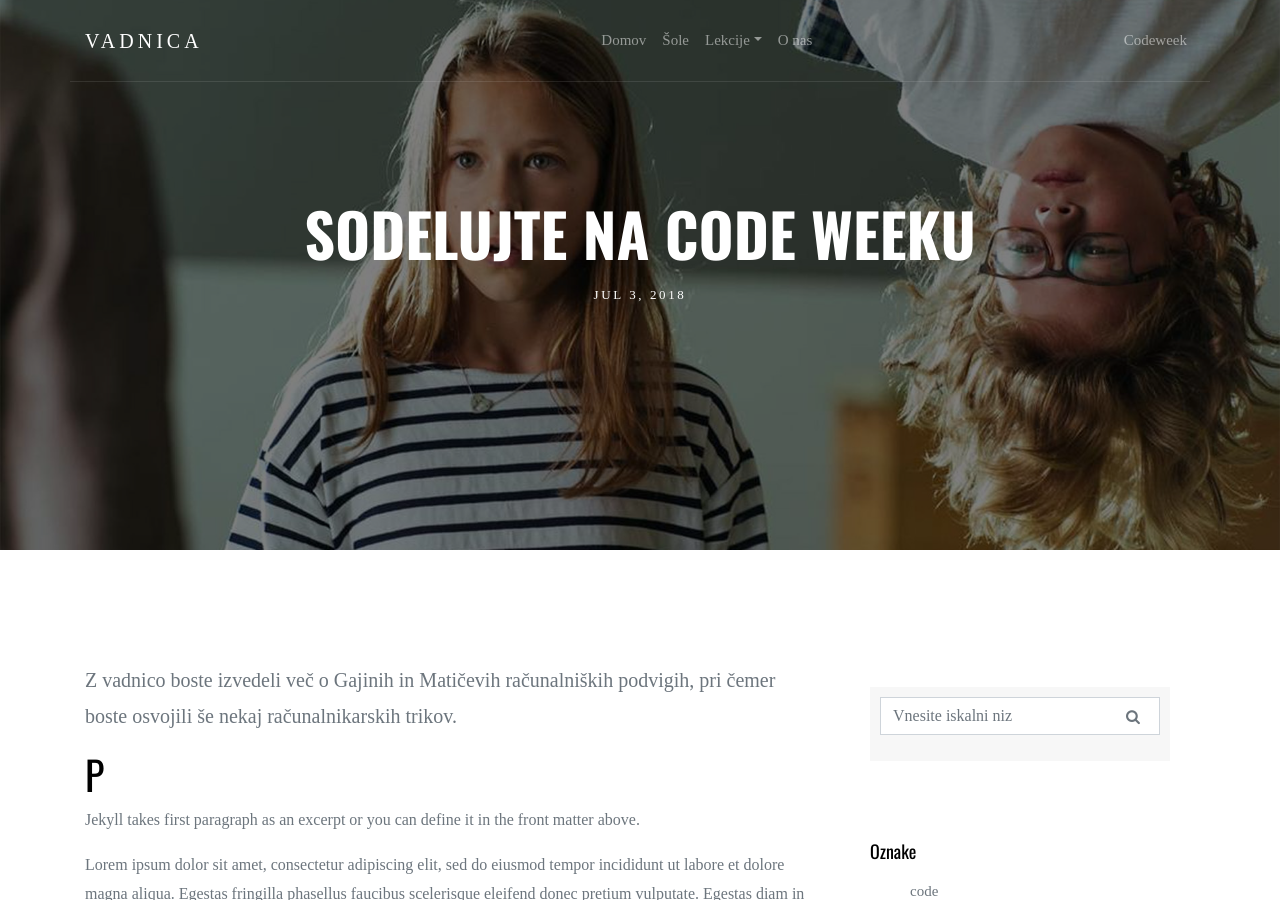
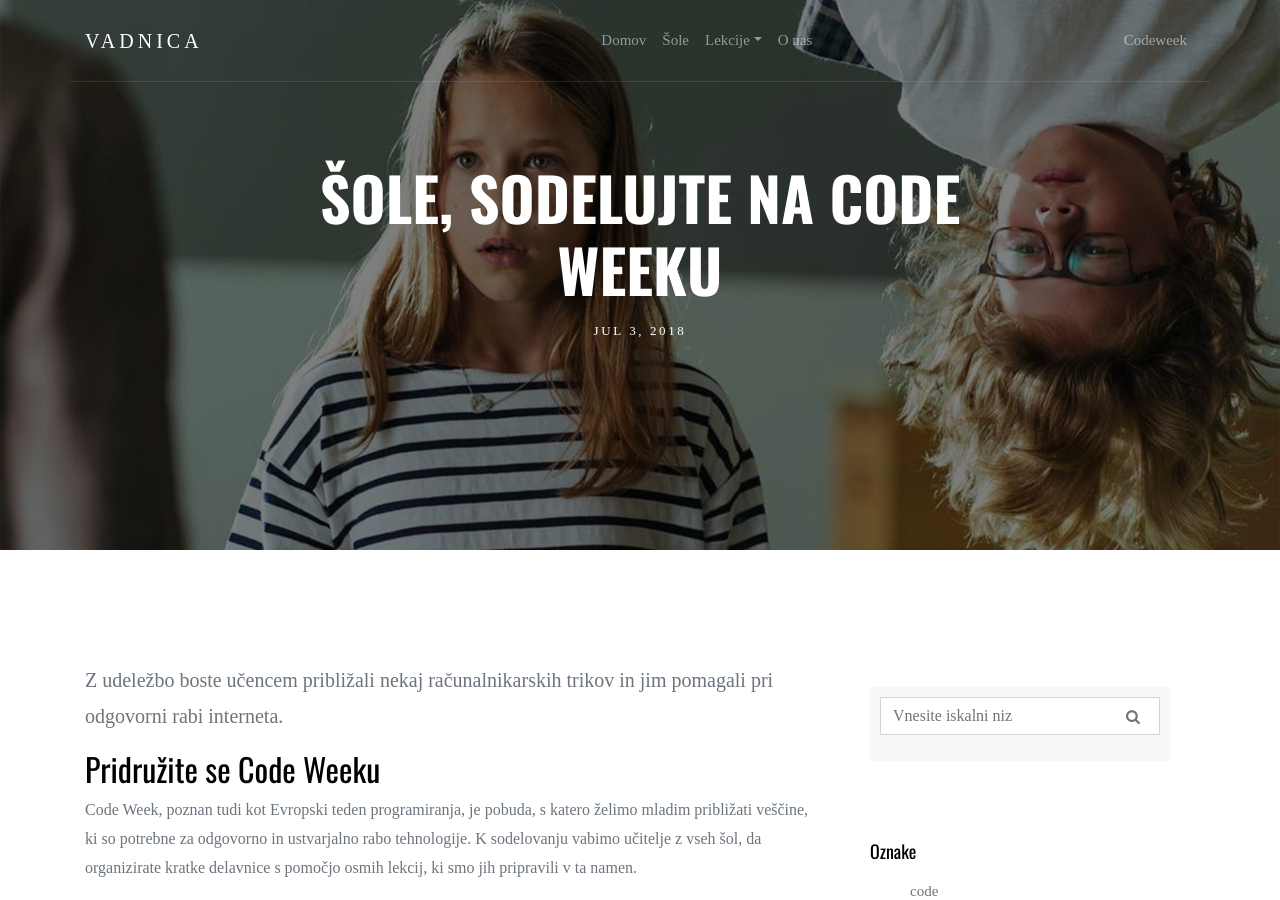
Before and after one commit to codeweeksi/gajin-svet, a Jekyll site: the page built from _featured/featured-article2.md, in a window 1280 px wide and 900 px high. Built offline with Jekyll 4.4.1, drawn with Linux system fonts in a browser that asks for light colours; some web fonts are replaced; comment, search, counter and statistics services are not loaded; some of the changed text lies outside the part shown.

Commit message:
edited text

```diff
--- a/_featured/featured-article2.md
+++ b/_featured/featured-article2.md
@@ -1,17 +1,23 @@
 ---
 layout: post
-title:  "Sodelujte na Code Weeku"
+title:  "Šole, sodelujte na Code Weeku"
 date:   2018-07-03 18:00:02 +0200
 image:  assets/images/pic04.jpg
 tags: code week, gajin svet
 published: true
-excerpt: Z vadnico boste izvedeli več o Gajinih in Matičevih računalniških podvigih, pri čemer boste osvojili še nekaj računalnikarskih trikov.
+excerpt: Z udeležbo boste učencem približali nekaj računalnikarskih trikov in jim pomagali pri odgovorni rabi interneta.
 
 ---
 
-# P
-Jekyll takes first paragraph as an excerpt or you can define it in the front matter above.
+## Pridružite se Code Weeku
+Code Week, poznan tudi kot Evropski teden programiranja, je pobuda, s katero želimo mladim približati veščine, ki so potrebne za odgovorno in ustvarjalno rabo tehnologije. K sodelovanju vabimo učitelje z vseh šol, da organizirate kratke delavnice s pomočjo osmih lekcij, ki smo jih pripravili v ta namen.
 
-Lorem ipsum dolor sit amet, consectetur adipiscing elit, sed do eiusmod tempor incididunt ut labore et dolore magna aliqua. Egestas fringilla phasellus faucibus scelerisque eleifend donec pretium vulputate. Egestas diam in arcu cursus euismod. Placerat vestibulum lectus mauris ultrices eros in. Enim ut sem viverra aliquet eget sit amet tellus. Odio pellentesque diam volutpat commodo sed egestas egestas fringilla. Arcu dictum varius duis at consectetur lorem donec massa. Nunc aliquet bibendum enim facilisis gravida neque convallis a cras. Eros donec ac odio tempor orci dapibus. Neque egestas congue quisque egestas diam. Justo nec ultrices dui sapien eget mi proin sed libero. Ut morbi tincidunt augue interdum. Egestas integer eget aliquet nibh praesent. Turpis in eu mi bibendum neque egestas. Nam at lectus urna duis convallis convallis tellus. Eget sit amet tellus cras adipiscing. Nascetur ridiculus mus mauris vitae ultricies. Nisi vitae suscipit tellus mauris a diam maecenas. Netus et malesuada fames ac turpis egestas. Cursus euismod quis viverra nibh cras pulvinar mattis.
+## Uporabite vadnico
+Uporabite Gajino vadnico in se podajte na zabavno učenju računalnikarskih trikov, za katerega ne učitelji in ne učenci ne potrebujete računalniškega predznanja. Dovolj je le, da ste radovedni in se želite naučiti česa novega.
 
-Non consectetur a erat nam at lectus urna duis. Suspendisse faucibus interdum posuere lorem ipsum dolor. Nisl vel pretium lectus quam. Vel fringilla est ullamcorper eget. Platea dictumst vestibulum rhoncus est pellentesque. Vulputate dignissim suspendisse in est. Malesuada fames ac turpis egestas. Nec dui nunc mattis enim ut tellus elementum sagittis. Eget nullam non nisi est. Nec tincidunt praesent semper feugiat nibh. Praesent elementum facilisis leo vel fringilla est ullamcorper eget nulla. Tempus urna et pharetra pharetra. Lorem ipsum dolor sit amet consectetur adipiscing elit. Eget velit aliquet sagittis id. Malesuada fames ac turpis egestas sed tempus urna et pharetra.
+Poleg vsebin, ki jih obravnava film Gajin svet, boste v vadnica našli še odgovore na vprašanja: kaj tvori našo spletno identiteto, kako ravnati, ko nas prek spleta kontaktirajo neznanci, kaj je programiranje ter kako se računalniki pogovarjajo med seboj in zakaj so to pravzaprav neumne naprave.
+
+## Prijavite delavnico na Code Week
+Delavnico, ki jo boste organizirali v razredu, prijavite prek preprostega spletnega obrazca, v katerega vpišete naslov in kratek opis delavnice, datum in uro izvedbe ter podatke o vašem razredu/šoli. Čeprav je obrazec v angleščini je vsekakor ustrezno, da vnesete opis dogodka v slovenskem jeziku.
+
+Prijavi dogodek >
```
